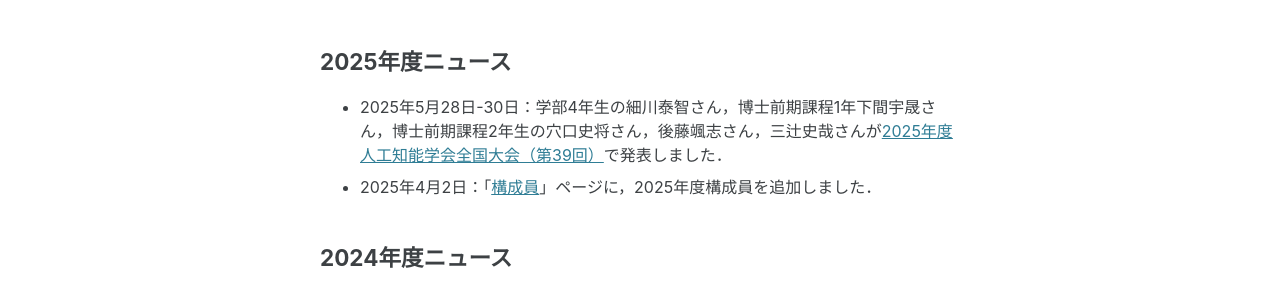
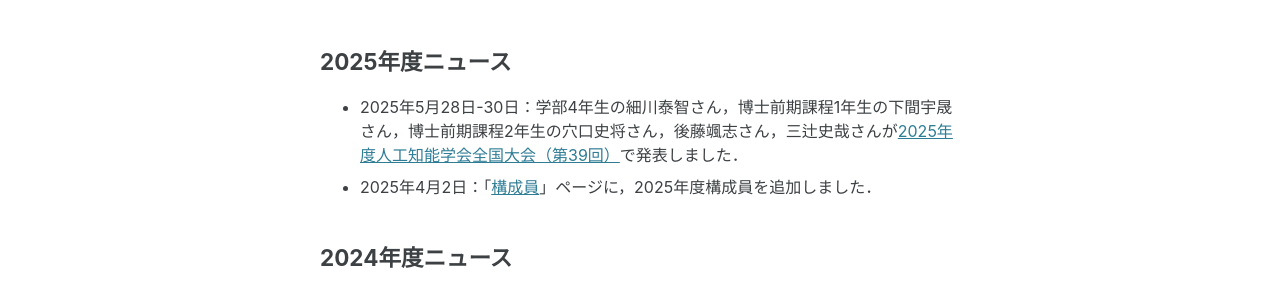
Before and after one commit to ke-lab-it-agu/ke-lab-it-agu.github.io, a Jekyll site: the page built from index.md, in a window 1280 px wide. Shown: the part 712-1001 px from the top of the page. Built offline with Jekyll 4.4.1, drawn with Linux system fonts in a browser that asks for light colours; cached includes are drawn as plain includes.

Commit message:
update news

```diff
--- a/index.md
+++ b/index.md
@@ -11,7 +11,7 @@ excerpt: "青山学院大学 理工学部 情報テクノロジー学科 <br/>
 # ニュース
 
 ## 2025年度ニュース
-* 2025年5月28日-30日：学部4年生の細川泰智さん，博士前期課程1年下間宇晟さん，博士前期課程2年生の穴口史将さん，後藤颯志さん，三辻史哉さんが[2025年度人工知能学会全国大会（第39回）](https://www.ai-gakkai.or.jp/jsai2025/)で発表しました．
+* 2025年5月28日-30日：学部4年生の細川泰智さん，博士前期課程1年生の下間宇晟さん，博士前期課程2年生の穴口史将さん，後藤颯志さん，三辻史哉さんが[2025年度人工知能学会全国大会（第39回）](https://www.ai-gakkai.or.jp/jsai2025/)で発表しました．
 * 2025年4月2日：「[構成員]({{site.baseurl}}/members)」ページに，2025年度構成員を追加しました．
 
 ## 2024年度ニュース
```
